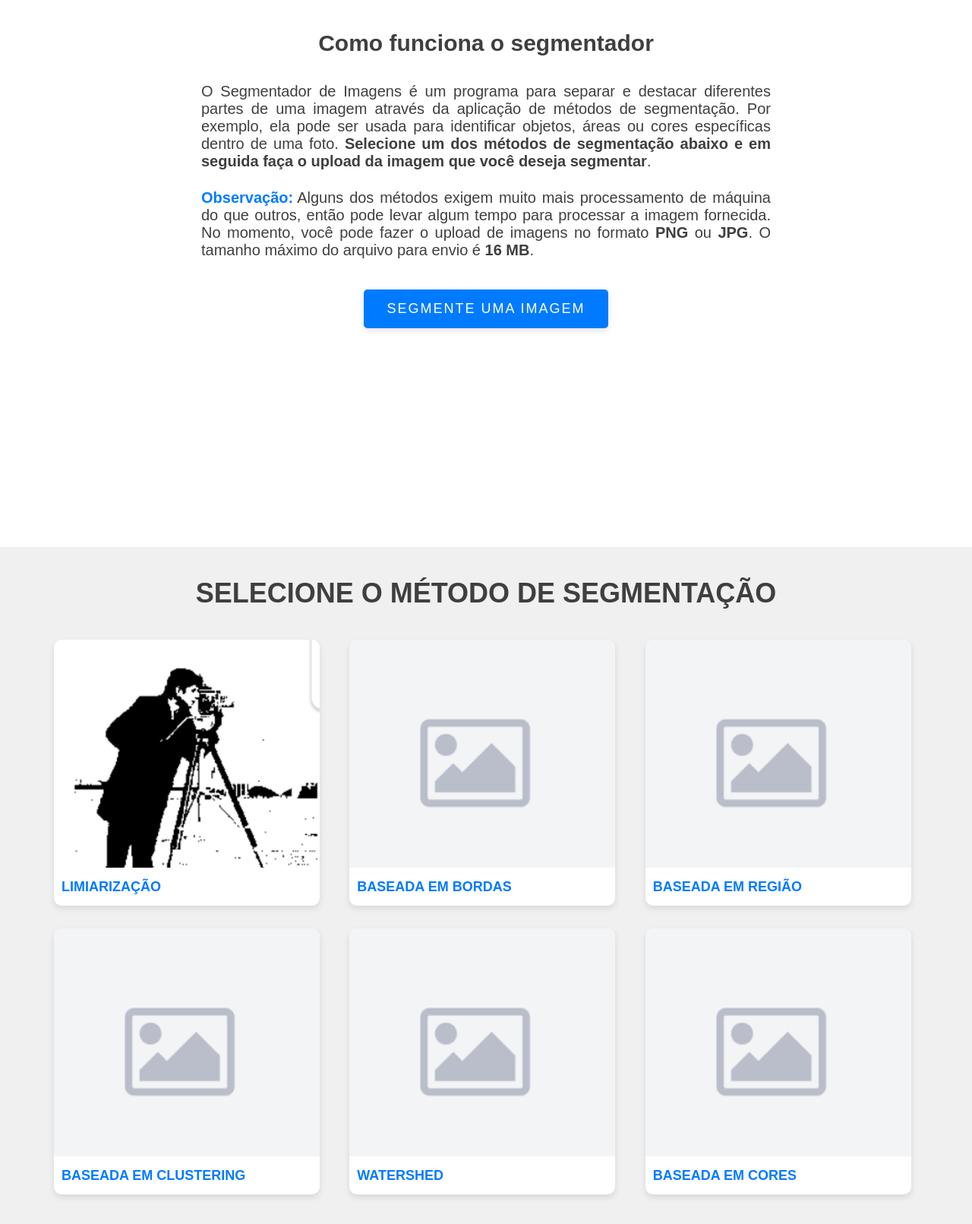
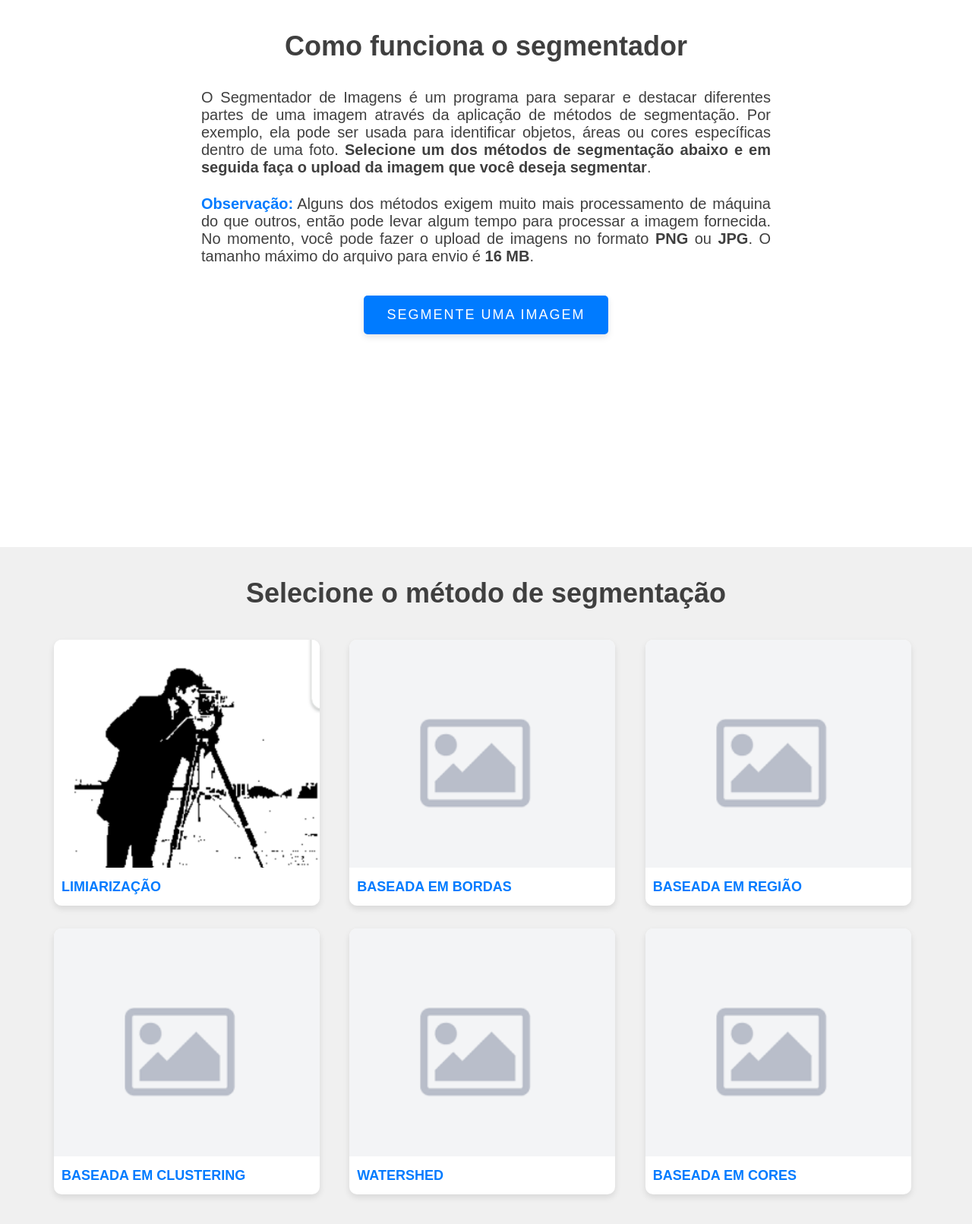
Before and after one commit to joao-victor-costa-gomes/Image-Segmentation-Site, a Flask app: page / in a window 1280 px wide. Shown: the part 80-1691 px from the top of the page at 76% size. Run offline with Flask 3, Linux system fonts and the light colour scheme.

Commit message:
fixing home page title style

```diff
--- a/app/static/css/home.css
+++ b/app/static/css/home.css
@@ -19,6 +19,7 @@
 
 .home-section .section-title {
     margin: 20px auto 15px;
+    font-size: 36px;
 }
 
 .obs {
--- a/app/templates/home.html
+++ b/app/templates/home.html
@@ -41,7 +41,7 @@
 
     <!-- SERVICES -->
     <section id="services-section" class="services-section">
-        <h2 class="section-title">SELECIONE O MÉTODO DE SEGMENTAÇÃO</h2>
+        <h2 class="section-title">Selecione o método de segmentação</h2>
 
         <div class="card-container">
 
```
